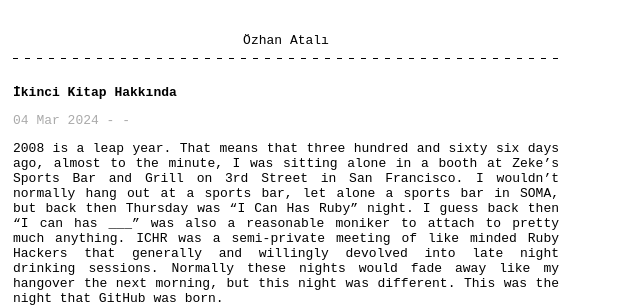
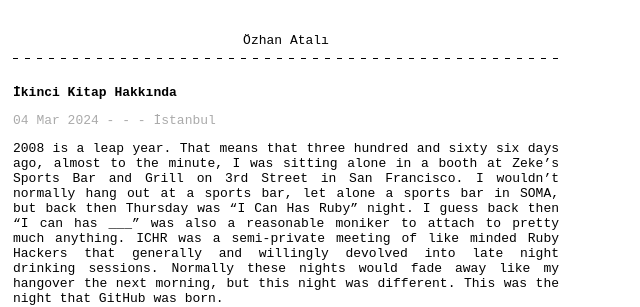
Before and after one commit to ozhanatali/ozhanatali.github.io, a Jekyll site: the page built from _posts/2024-03-04-ikinci-kitap-hakkinda.md, in a window 1280 px wide. Shown: the top 307 px of the page, without its empty margins (0-640 px from the left). Built offline with Jekyll 4.4.1, drawn with Linux system fonts in a browser that asks for light colours.

Commit message:
Update post.html

```diff
--- a/_layouts/post.html
+++ b/_layouts/post.html
@@ -4,7 +4,7 @@ layout: default
 <div id="post">
 
   <h1 id="{{ page.title }}">{{ page.title }}</h1>
-  <p class="meta">{% include post-date.html %} - {{post.konum}}  - {{layout.konum}}</p>
+  <p class="meta">{% include post-date.html %} - {{post.konum}} - {{layout.konum}} - {{page.konum}}</p>
 
   {{ content }}
 
```
